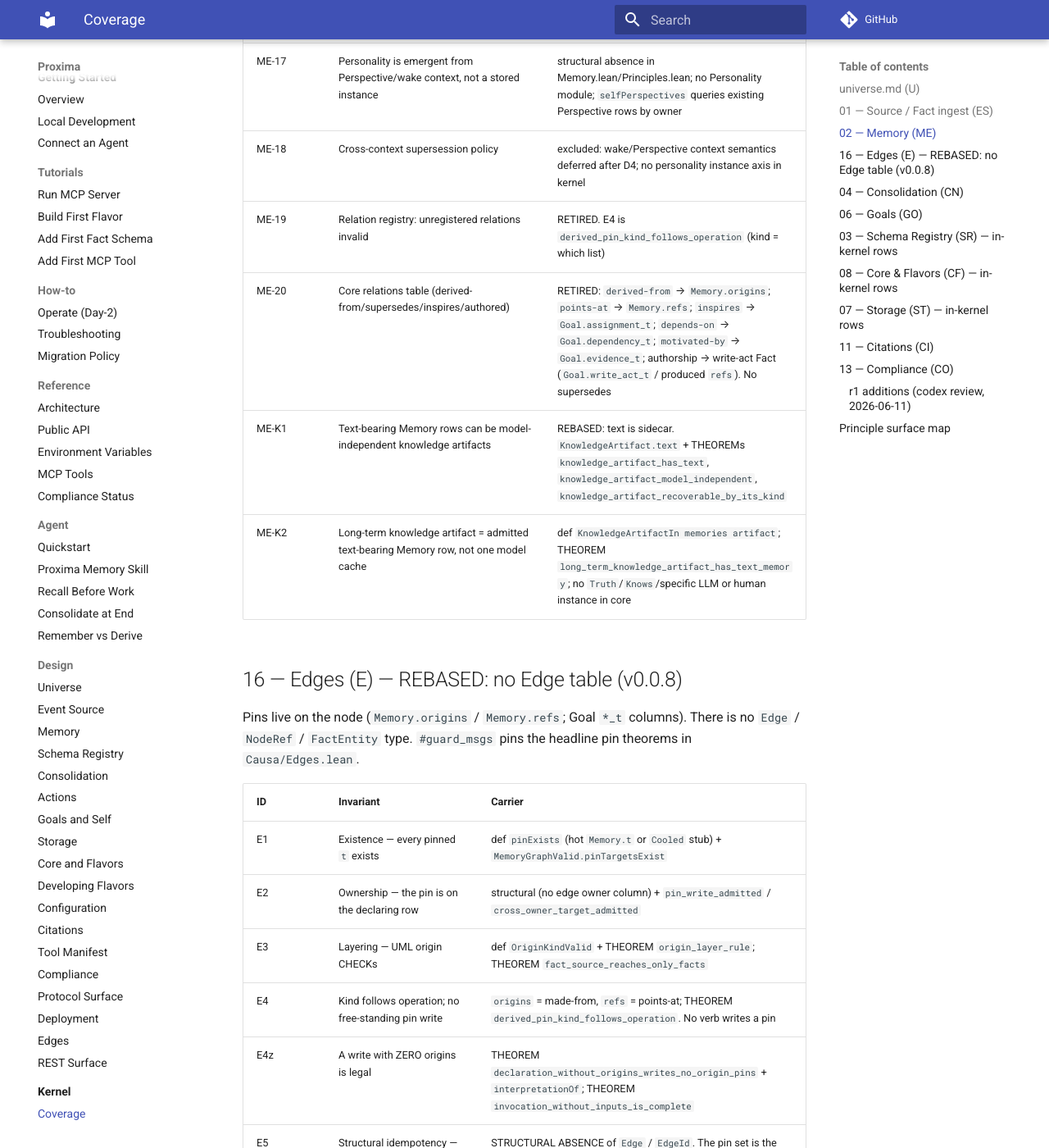
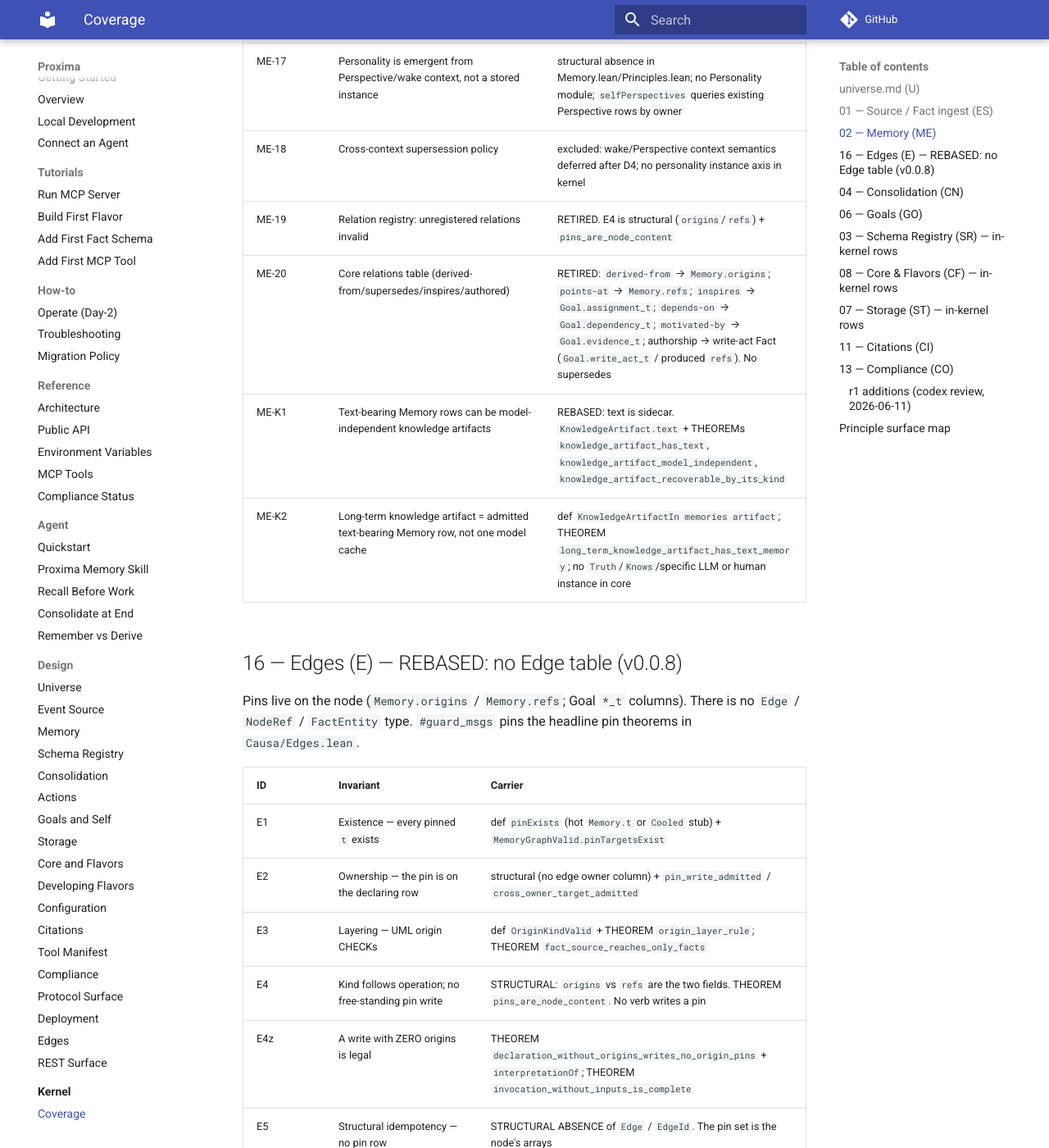
Before and after one commit to Aquilo-Solution-S/Proxima, an MkDocs documentation site: the page built from docs/lean/COVERAGE.md, in a window 1280 px wide and 1400 px high, scrolled down 6172 px. Shown: the whole window at 82% size. Built offline with MkDocs 1.6.1 and Material for MkDocs 9.7.7, drawn with Linux system fonts in a browser that asks for light colours; comment, search, counter and statistics services are not loaded; some of the changed text lies outside the part shown.

Commit message:
docs(lean): timeseries slice 0 — drop leftover tautology carriers
- E4 is pins_are_node_content; retire derived_pin_kind / pinKindLayer
- GO-18 close-fact is hot or cooled

```diff
--- a/docs/lean/COVERAGE.md
+++ b/docs/lean/COVERAGE.md
@@ -102,7 +102,7 @@ that distinguishes a carrier from a decoy.
 | ME-16 | Memory id is identity | structure field `Memory.t` (`memory_t` / `memory_id`) + `MemoryIdUnique`. Series is `Memory.handle` |
 | ME-17 | Personality is emergent from Perspective/wake context, not a stored instance | structural absence in Memory.lean/Principles.lean; no Personality module; `selfPerspectives` queries existing Perspective rows by owner |
 | ME-18 | Cross-context supersession policy | excluded: wake/Perspective context semantics deferred after D4; no personality instance axis in kernel |
-| ME-19 | Relation registry: unregistered relations invalid | RETIRED. E4 is `derived_pin_kind_follows_operation` (kind = which list) |
+| ME-19 | Relation registry: unregistered relations invalid | RETIRED. E4 is structural (`origins`/`refs`) + `pins_are_node_content` |
 | ME-20 | Core relations table (derived-from/supersedes/inspires/authored) | RETIRED: `derived-from` → `Memory.origins`; `points-at` → `Memory.refs`; `inspires` → `Goal.assignment_t`; `depends-on` → `Goal.dependency_t`; `motivated-by` → `Goal.evidence_t`; authorship → write-act Fact (`Goal.write_act_t` / produced `refs`). No supersedes |
 | ME-K1 | Text-bearing Memory rows can be model-independent knowledge artifacts | REBASED: text is sidecar. `KnowledgeArtifact.text` + THEOREMs `knowledge_artifact_has_text`, `knowledge_artifact_model_independent`, `knowledge_artifact_recoverable_by_its_kind` |
 | ME-K2 | Long-term knowledge artifact = admitted text-bearing Memory row, not one model cache | def `KnowledgeArtifactIn memories artifact`; THEOREM `long_term_knowledge_artifact_has_text_memory`; no `Truth`/`Knows`/specific LLM or human instance in core |
@@ -118,7 +118,7 @@ headline pin theorems in `Causa/Edges.lean`.
 | E1 | Existence — every pinned `t` exists | def `pinExists` (hot `Memory.t` or `Cooled` stub) + `MemoryGraphValid.pinTargetsExist` |
 | E2 | Ownership — the pin is on the declaring row | structural (no edge owner column) + `pin_write_admitted` / `cross_owner_target_admitted` |
 | E3 | Layering — UML origin CHECKs | def `OriginKindValid` + THEOREM `origin_layer_rule`; THEOREM `fact_source_reaches_only_facts` |
-| E4 | Kind follows operation; no free-standing pin write | `origins` = made-from, `refs` = points-at; THEOREM `derived_pin_kind_follows_operation`. No verb writes a pin |
+| E4 | Kind follows operation; no free-standing pin write | STRUCTURAL: `origins` vs `refs` are the two fields. THEOREM `pins_are_node_content`. No verb writes a pin |
 | E4z | A write with ZERO origins is legal | THEOREM `declaration_without_origins_writes_no_origin_pins` + `interpretationOf`; THEOREM `invocation_without_inputs_is_complete` |
 | E5 | Structural idempotency — no pin row | STRUCTURAL ABSENCE of `Edge` / `EdgeId`. The pin set is the node's arrays |
 | E6 | No content — no pin payload | STRUCTURAL ABSENCE: arrays of `MemoryId` only |
@@ -164,7 +164,7 @@ headline pin theorems in `Causa/Edges.lean`.
 | GO-13 | Goal-scoped wake policy; planner-first | `Goal.wake_id : Option WakeId` + reusable `WakeConfig` row; `Wake.Firing.wake_config` binds `goal_wake_id = some config.wake_id`; `actor_member` is any server-resolved role in the Goal owner; `each_action_allowed` pins invoked Actions to `WakeConfig.toolset` |
 | GO-14 | Goal assignment/evidence scope | `Goal.assignment_t` / `evidence_t`. `GoalEvidenceValid` resolves each evidence `t` to a hot or cooled non-Perspective. THEOREM `goal_evidence_not_perspective`. Operator-must-have-evidence RETIRED with authorship |
 | GO-17 | Root Goal creation shape | `GoalRootValid` + THEOREM `goal_root_active`: least-tick version on a handle is Active only |
-| GO-18 | Terminal close Fact table validity | `GoalTerminalCloseFactValid` + projection THEOREMS: close Fact is a memory-table Fact with same Owner as terminal Goal |
+| GO-18 | Terminal close Fact table validity | `GoalTerminalCloseFactValid`: close Fact is a hot or cooled Fact with the same Owner |
 
 ## 03 — Schema Registry (SR) — in-kernel rows
 
```
Also changed, not shown: 1 other file.
